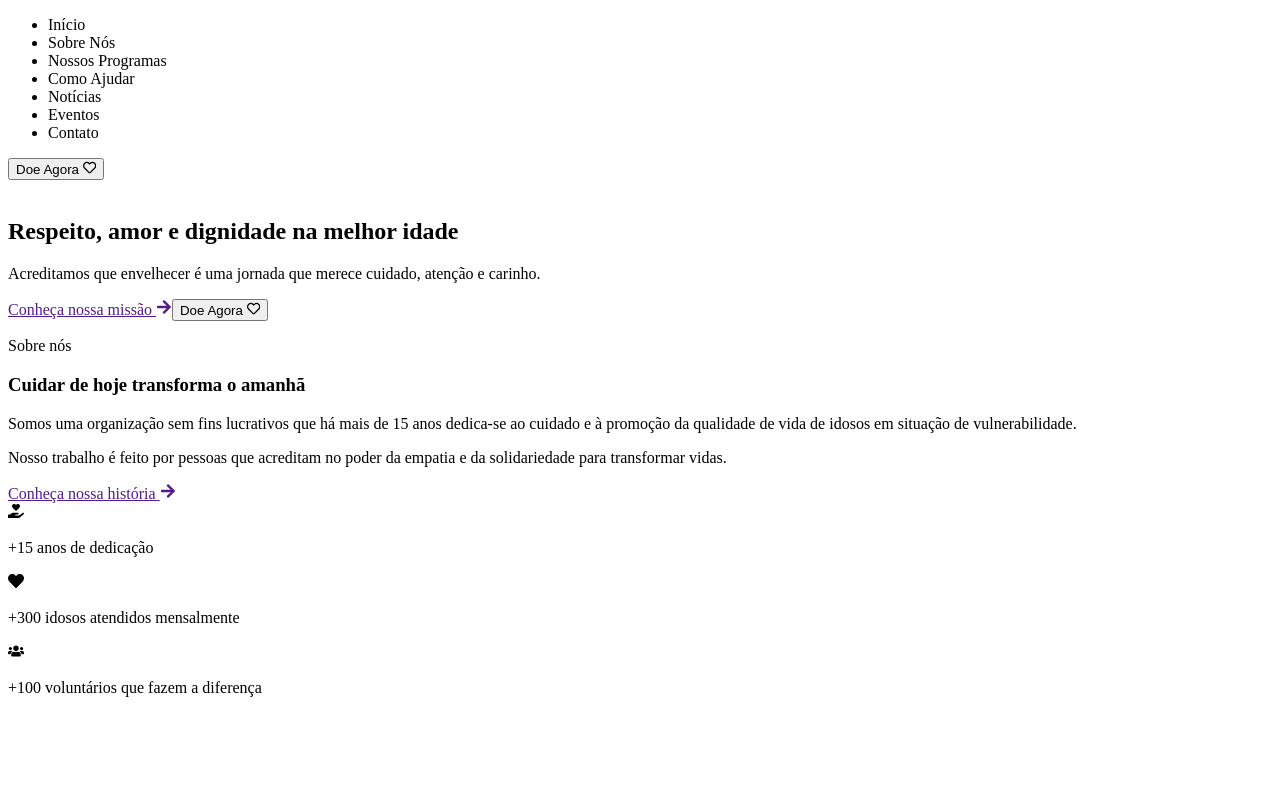
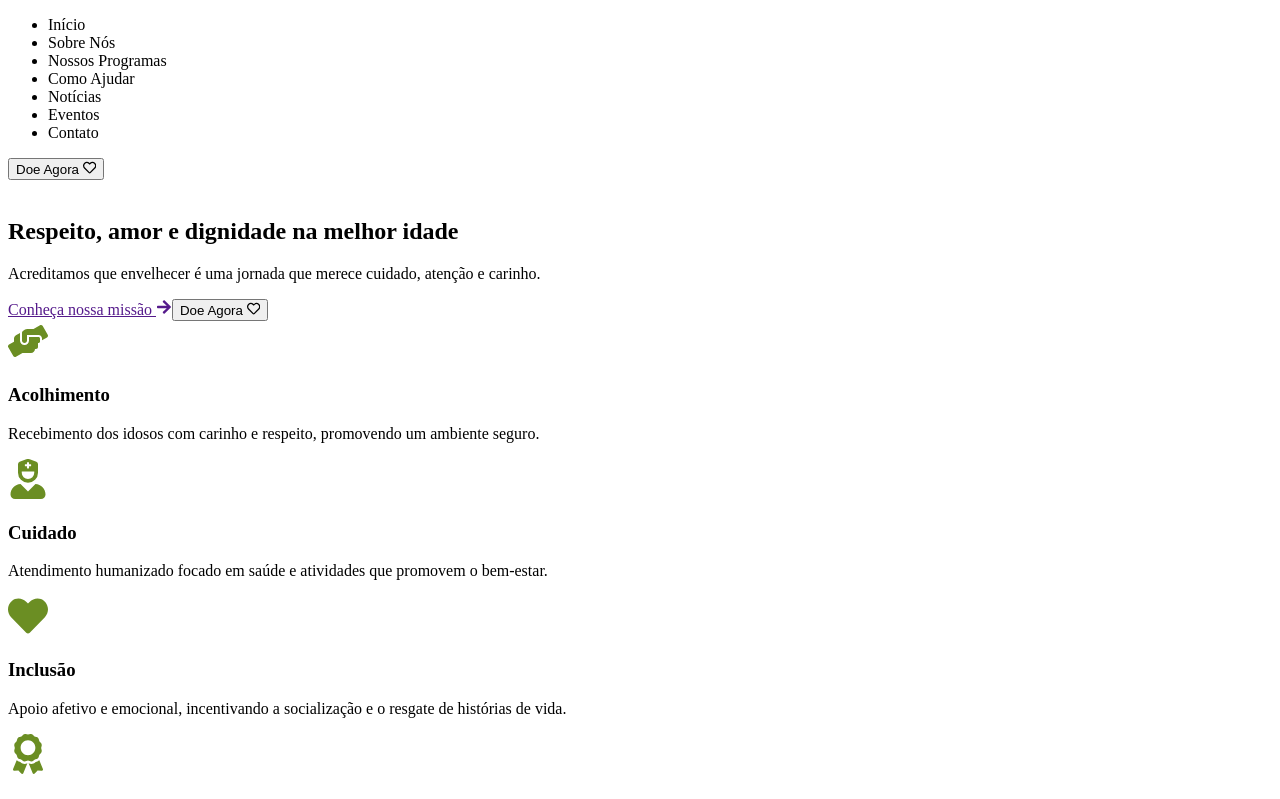
Before and after one commit to Reviero-DEV/La-os-do-Tempo, a React (Vite) app: page / in a window 1280 px wide. Shown: the top 799 px of the page. Built offline with nearby package versions, Linux system fonts and the light colour scheme.

Commit message:
feat(section): adiciona a secao de features

```diff
--- a/src/App.jsx
+++ b/src/App.jsx
@@ -1,5 +1,6 @@
 import Header from "./components/Header";
 import Hero from "./sections/Hero";
+import Features from "./sections/features";
 import About from "./sections/about";
 
 function App() {
@@ -8,6 +9,7 @@ function App() {
       <Header />
       <main>
         <Hero />
+        <Features />
         <About />
       </main>
     </>
--- /dev/null
+++ b/src/sections/features.jsx
@@ -0,0 +1,50 @@
+import { FaHandsHelping, FaUserNurse, FaHeart, FaAward } from "react-icons/fa";
+import SimpleCard from "../components/simpleCard";
+
+const featuresTab = [
+  {
+    id: 1,
+    titulo: "Acolhimento",
+    descricao:
+      "Recebimento dos idosos com carinho e respeito, promovendo um ambiente seguro.",
+    icone: <FaHandsHelping size={40} color="#6B8E23" />,
+  },
+  {
+    id: 2,
+    titulo: "Cuidado",
+    descricao:
+      "Atendimento humanizado focado em saúde e atividades que promovem o bem-estar.",
+    icone: <FaUserNurse size={40} color="#6B8E23" />,
+  },
+  {
+    id: 3,
+    titulo: "Inclusão",
+    descricao:
+      "Apoio afetivo e emocional, incentivando a socialização e o resgate de histórias de vida.",
+    icone: <FaHeart size={40} color="#6B8E23" />,
+  },
+  {
+    id: 4,
+    titulo: "Dignidade",
+    descricao:
+      "Trabalho para garantir o cumprimento dos direitos e a valorização da melhor idade.",
+    icone: <FaAward size={40} color="#6B8E23" />,
+  },
+];
+
+export default function Features() {
+  return (
+    <section className="features">
+      <div className="features-container">
+        {featuresTab.map((feature) => (
+          <SimpleCard
+            key={feature.id}
+            icon={feature.icone}
+            title={feature.titulo}
+            desc={feature.descricao}
+          />
+        ))}
+      </div>
+    </section>
+  );
+}
```
